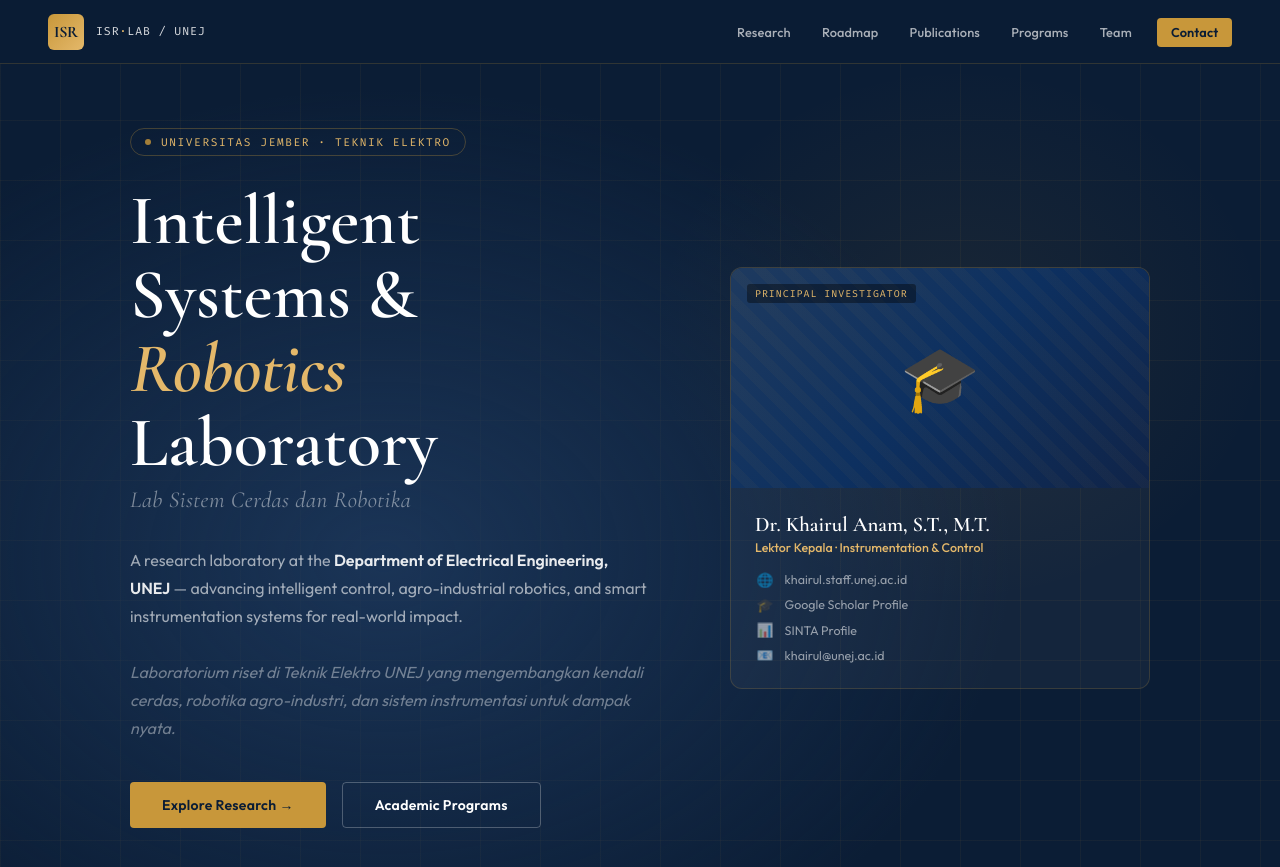
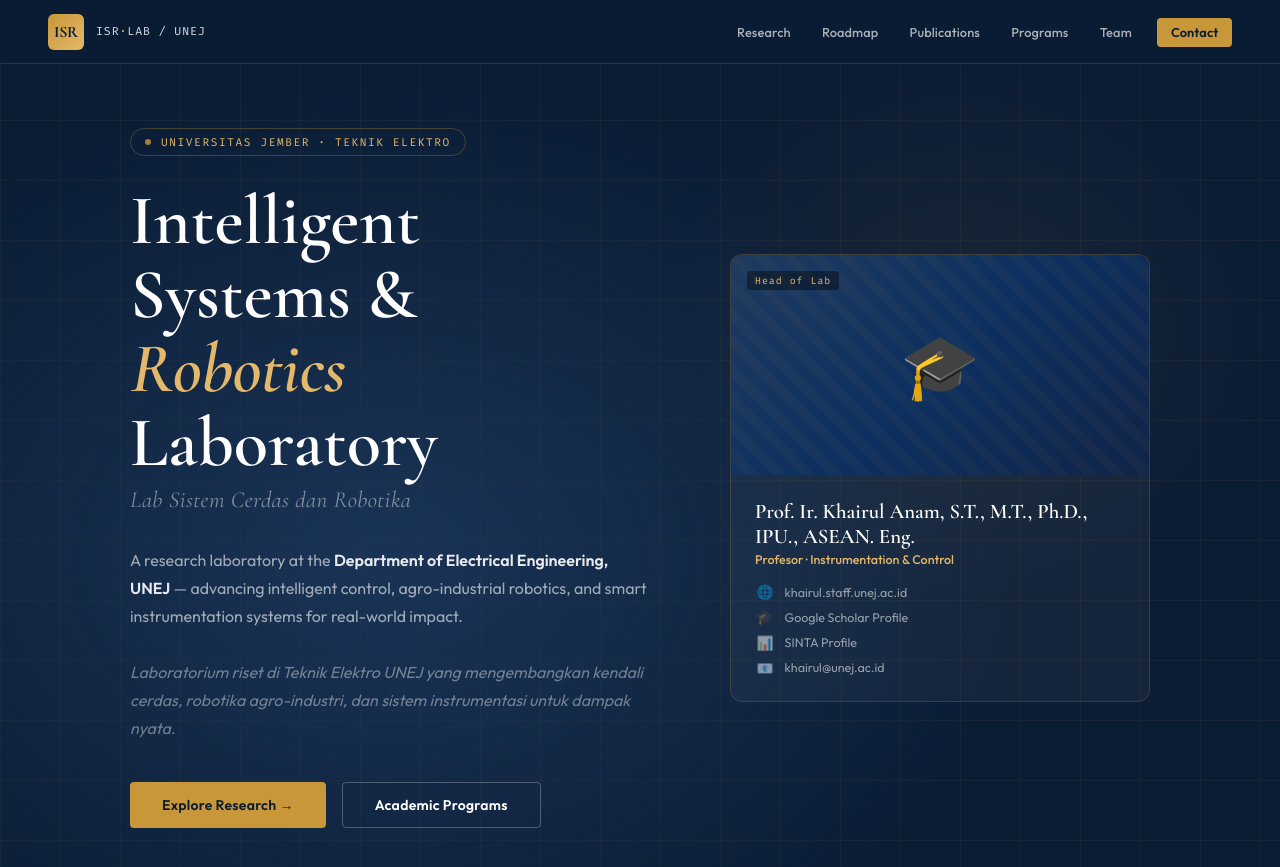
Before and after one commit to isrunej/isr-lab, a Jekyll site: the page index.html, which Jekyll copies as it is, in a window 1280 px wide and 900 px high. Shown: the top 867 px of the window. Built offline with Jekyll 4.4.1, drawn with Linux system fonts in a browser that asks for light colours.

Commit message:
Update gelar dan jabatan

```diff
--- a/index.html
+++ b/index.html
@@ -458,12 +458,12 @@
     </div>
     <div class="hero-card">
       <div class="hero-card-photo">
-        <span class="hero-photo-label">PRINCIPAL INVESTIGATOR</span>
+        <span class="hero-photo-label">Head of Lab</span>
         <div class="hero-photo-icon">🎓</div>
       </div>
       <div class="hero-card-body">
-        <p class="hero-pi-name">Dr. Khairul Anam, S.T., M.T.</p>
-        <p class="hero-pi-title">Lektor Kepala · Instrumentation & Control</p>
+        <p class="hero-pi-name">Prof. Ir. Khairul Anam, S.T., M.T., Ph.D., IPU., ASEAN. Eng.</p>
+        <p class="hero-pi-title">Profesor · Instrumentation & Control</p>
         <div class="hero-pi-links">
           <a href="https://khairul.staff.unej.ac.id" target="_blank" class="pi-link">
             <span class="pi-link-icon">🌐</span> khairul.staff.unej.ac.id
```
